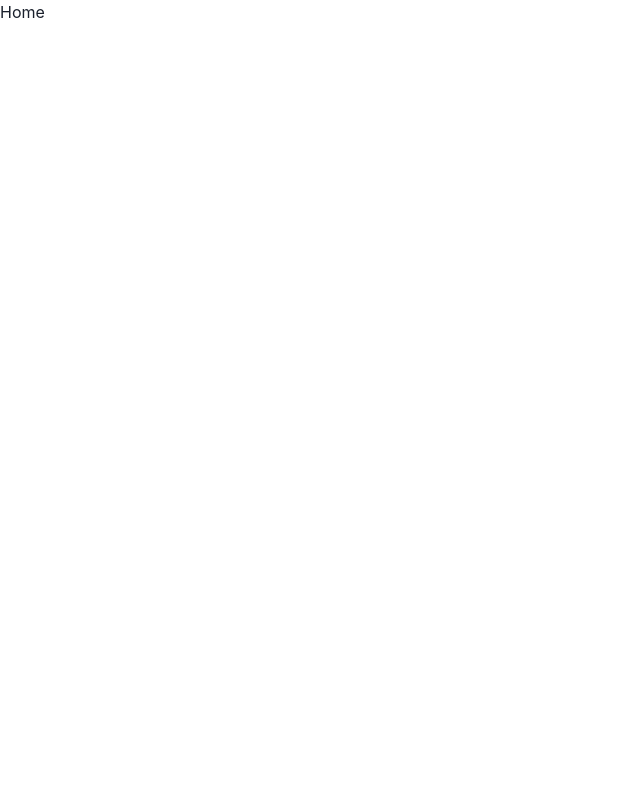
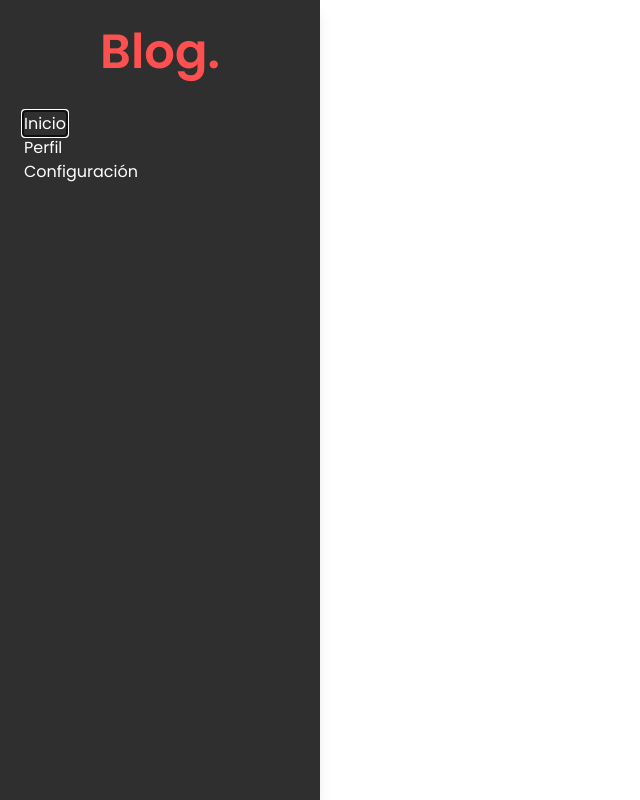
Before and after one commit to moises-herrera/blog-frontend, a React (Vite) app: page / in a window 1280 px wide. Shown: the whole page, without its empty margins (0-640 px from the left). Built offline with nearby package versions, Linux system fonts and the light colour scheme.

Commit message:
style: add left sidebar

```diff
--- a/package.json
+++ b/package.json
@@ -13,6 +13,10 @@
     "@chakra-ui/react": "^2.8.0",
     "@emotion/react": "^11.11.1",
     "@emotion/styled": "^11.11.0",
+    "@fortawesome/fontawesome-svg-core": "^6.4.2",
+    "@fortawesome/free-regular-svg-icons": "^6.4.2",
+    "@fortawesome/free-solid-svg-icons": "^6.4.2",
+    "@fortawesome/react-fontawesome": "^0.2.0",
     "@reduxjs/toolkit": "^1.9.5",
     "axios": "^1.5.0",
     "framer-motion": "^10.16.2",
--- a/src/index.css
+++ b/src/index.css
@@ -1,3 +1,10 @@
+@import url('https://fonts.googleapis.com/css2?family=Poppins:wght@300;400;500;600;700&display=swap');
+
 @tailwind base;
 @tailwind components;
 @tailwind utilities;
+
+
+body {
+  font-family: 'Poppins', sans-serif !important;
+}
--- a/src/interfaces/index.ts
+++ b/src/interfaces/index.ts
@@ -1,3 +1,4 @@
 export * from './route-data.interface';
 export * from './types';
 export * from './auth-state.interface';
+export * from './link-item.interface';
--- a/src/routes/routes-data.tsx
+++ b/src/routes/routes-data.tsx
@@ -1,8 +1,9 @@
 import { RouteData } from 'src/interfaces';
+import { MainContainer } from 'src/shared/components/MainContainer';
 
 export const routesData: RouteData[] = [
   {
     path: '/',
-    element: <div>Home</div>,
+    element: <MainContainer />,
   },
 ];
--- /dev/null
+++ b/src/shared/components/LeftSidebar.tsx
@@ -0,0 +1,29 @@
+import {
+  Drawer,
+  DrawerBody,
+  DrawerContent,
+  DrawerHeader,
+} from '@chakra-ui/react';
+import { LeftSidebarLinks } from './LeftSidebarLinks';
+
+export const LeftSidebar = () => {
+  return (
+    <Drawer
+      placement="left"
+      isOpen={true}
+      onClose={() => {}}
+      blockScrollOnMount={false}
+      size="xs"
+    >
+      <DrawerContent backgroundColor="#2F2F2F" width="100%">
+        <DrawerHeader textAlign="center" textColor="#FF5050" fontSize="48px">
+          Blog.
+        </DrawerHeader>
+
+        <DrawerBody>
+          <LeftSidebarLinks />
+        </DrawerBody>
+      </DrawerContent>
+    </Drawer>
+  );
+};
--- /dev/null
+++ b/src/shared/components/LeftSidebarLinks.tsx
@@ -0,0 +1,14 @@
+import { NavLink } from '.';
+import { LinkItems } from 'src/shared/services';
+
+export const LeftSidebarLinks = () => {
+  return (
+    <ul>
+      {LinkItems.map(({ ...props }) => (
+        <li className="text-white">
+          <NavLink {...props} />
+        </li>
+      ))}
+    </ul>
+  );
+};
--- /dev/null
+++ b/src/shared/components/MainContainer.tsx
@@ -0,0 +1,9 @@
+import { LeftSidebar } from '.';
+
+export const MainContainer = () => {
+  return (
+    <div className="pl-[350px] h-full w-full">
+      <LeftSidebar />
+    </div>
+  );
+};
--- /dev/null
+++ b/src/shared/components/NavLink.tsx
@@ -0,0 +1,11 @@
+import { Link } from 'react-router-dom';
+import { LinkItem } from 'src/interfaces';
+
+export const NavLink = ({ path, label, icon }: LinkItem) => {
+  return (
+    <Link to={path}>
+      <i className={icon}></i>
+      <span>{label}</span>
+    </Link>
+  );
+};
--- /dev/null
+++ b/src/shared/components/index.ts
@@ -0,0 +1,4 @@
+export * from './LeftSidebar';
+export * from './LeftSidebarLinks';
+export * from './NavLink';
+export * from './MainContainer';
--- /dev/null
+++ b/src/shared/services/index.ts
@@ -0,0 +1 @@
+export * from './sidebar.service';
--- /dev/null
+++ b/src/shared/services/sidebar.service.ts
@@ -0,0 +1,22 @@
+import { LinkItem } from 'src/interfaces';
+
+/**
+ * Sidebar links.
+ */
+export const LinkItems: LinkItem[] = [
+  {
+    path: '/',
+    label: 'Inicio',
+    icon: 'home',
+  },
+  {
+    path: '/profile',
+    label: 'Perfil',
+    icon: 'user',
+  },
+  {
+    path: '/settings',
+    label: 'Configuración',
+    icon: 'cog',
+  },
+];
```
Also changed, not shown: src/interfaces/link-item.interface.ts (added, +13 -0 lines), 1 other file (tests, documents, lock files or other folders).
